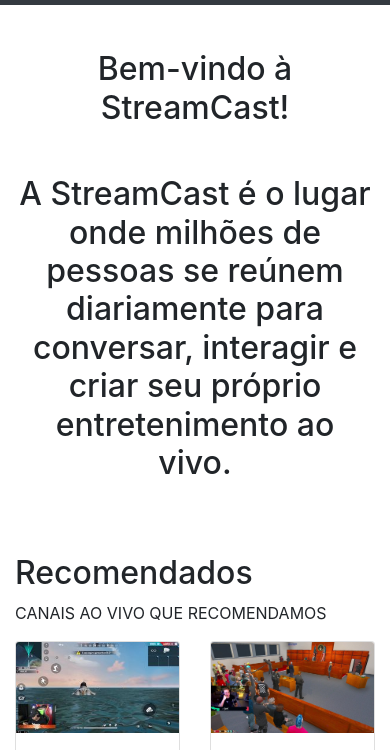
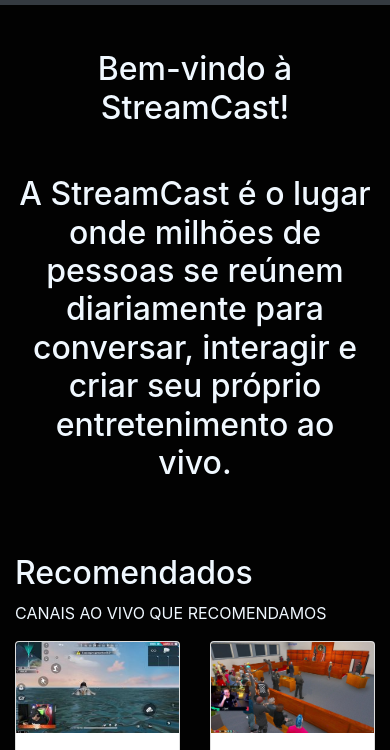
Before and after one commit to fsaturn0/StreamCast, a website built with Parcel: page index.html in a window 390 px wide. Shown: the part 51-801 px from the top of the page. Built offline with nearby package versions, Linux system fonts and the light colour scheme.

Commit message:
changed layout on mobile

```diff
--- /dev/null
+++ b/css/main.css
@@ -0,0 +1,10 @@
+/* Small devices (landscape phones, 576px and up)*/
+@media (max-width: 576px) {
+  body {
+    background-color: #020202 !important;
+  }
+
+  .sc-text-white{
+    color: aliceblue;
+  }
+}
--- a/index.html
+++ b/index.html
@@ -52,12 +52,12 @@
   <main class="container">
     <div class="row">
       <div class="col mt-4">
-        <h1 class="text-center">Bem-vindo à StreamCast!</h1>
-        <h2 class="text-center mt-5 mb-5">A StreamCast é o lugar onde milhões de pessoas se reúnem diariamente para conversar, interagir e criar seu próprio entretenimento ao vivo.</h2>
+        <h1 class="text-center sc-text-white">Bem-vindo à StreamCast!</h1>
+        <h2 class="text-center mt-5 mb-5  sc-text-white">A StreamCast é o lugar onde milhões de pessoas se reúnem diariamente para conversar, interagir e criar seu próprio entretenimento ao vivo.</h2>
       </div>
     </div>
     <div class="row">
-      <div class="col mt-4">
+      <div class="col mt-4 sc-text-white">
         <h2>Recomendados</h2>
         <p>CANAIS AO VIVO QUE RECOMENDAMOS</p>
       </div>
@@ -110,7 +110,7 @@
       </div>
     </div>
     <div class="row">
-      <div class="col mt-4">
+      <div class="col mt-4 sc-text-white">
         <h2>Categorias</h2>
         <p>AQUI VOCÊ ENCONTRA OS SEUS JOGOS FAVORITOS</p>
       </div>
```
Also changed, not shown: categorias.html (+1 -1 lines), seguindo.html (+1 -1 lines).
